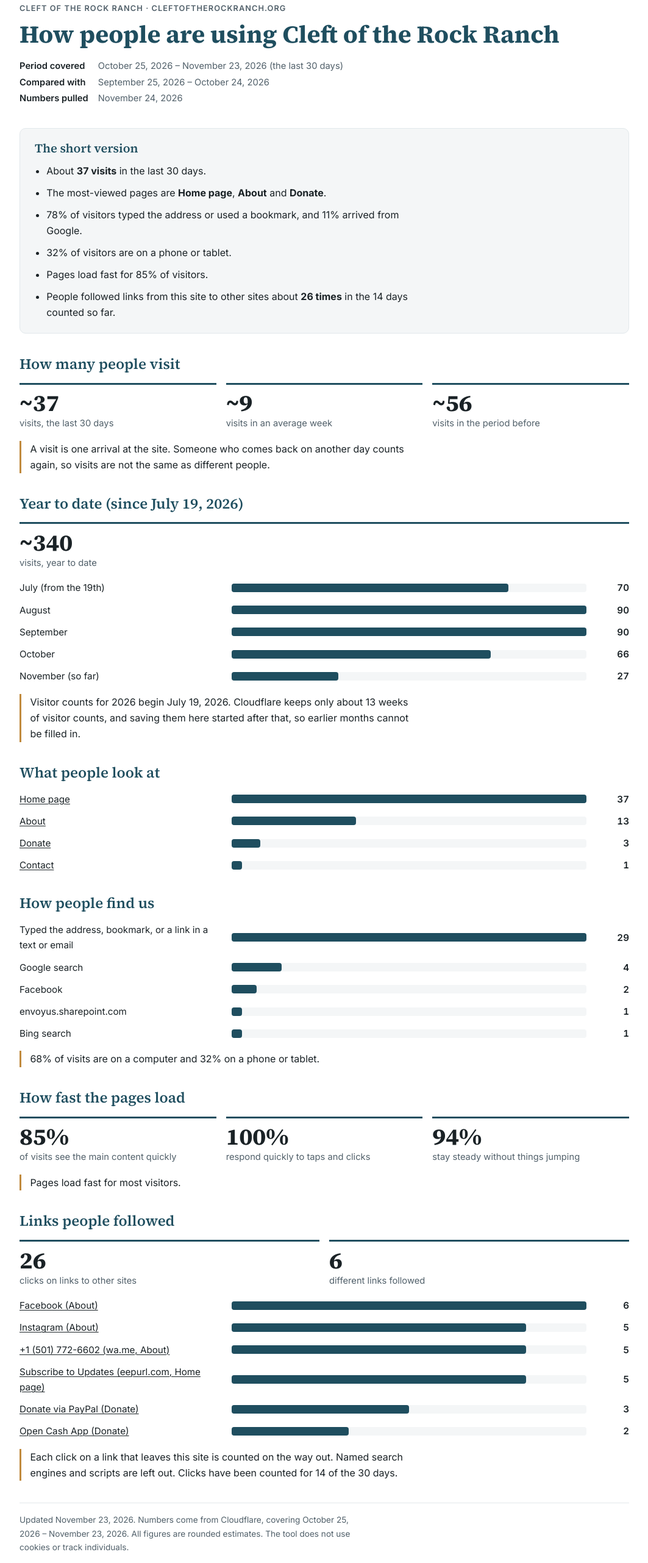
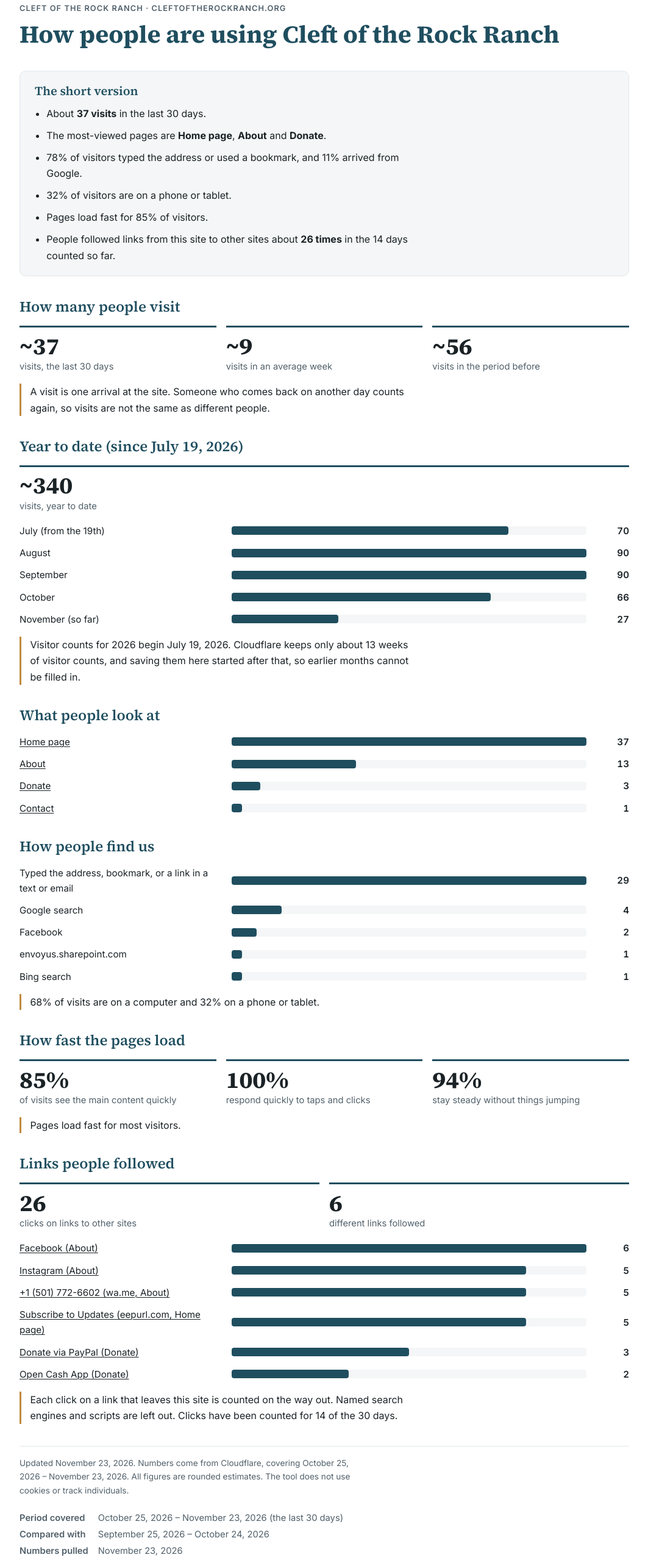
Before and after one commit to Cleft-of-The-Rock-Ranch/cleftoftherock, a plain HTML site: page stats.html in a window 1280 px wide. Shown: the part 37-2600 px from the top of the page at 61% size, without its empty margins (108-1171 px from the left). Drawn offline with Linux system fonts and the light colour scheme.

```diff
--- a/stats.html
+++ b/stats.html
@@ -144,11 +144,6 @@
   <header>
     <div class="eyebrow">Cleft of the Rock Ranch · cleftoftherockranch.org</div>
     <h1>How people are using Cleft of the Rock Ranch</h1>
-    <dl class="period">
-      <dt>Period covered</dt><dd>October 25, 2026 – November 23, 2026 (the last 30 days)</dd>
-      <dt>Compared with</dt><dd>September 25, 2026 – October 24, 2026</dd>
-      <dt>Numbers pulled</dt><dd>November 24, 2026</dd>
-    </dl>
   </header>
 
   <div class="summary">
@@ -240,6 +235,11 @@
 
   <div class="foot">
     <p>Updated November 23, 2026. Numbers come from Cloudflare, covering October 25, 2026 – November 23, 2026. All figures are rounded estimates. The tool does not use cookies or track individuals.</p>
+    <dl class="period">
+      <dt>Period covered</dt><dd>October 25, 2026 – November 23, 2026 (the last 30 days)</dd>
+      <dt>Compared with</dt><dd>September 25, 2026 – October 24, 2026</dd>
+      <dt>Numbers pulled</dt><dd>November 23, 2026</dd>
+    </dl>
   </div>
 </div>
 </body>
```
